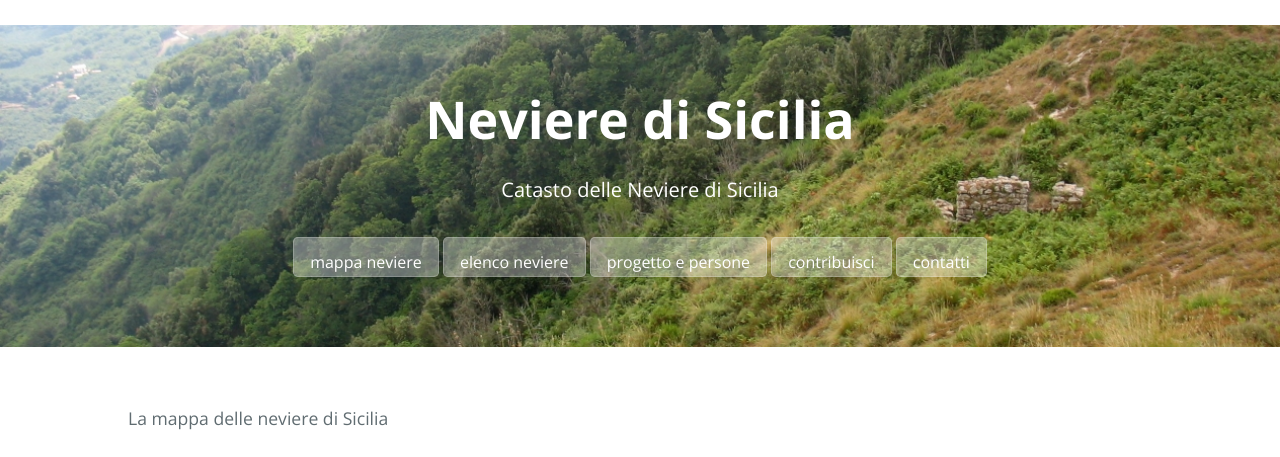
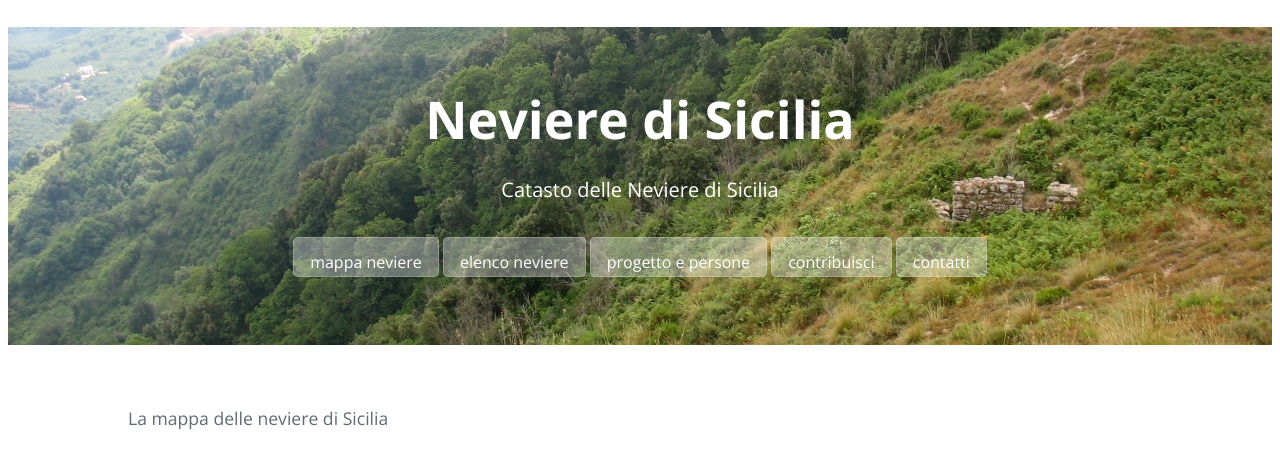
Before and after one commit to NeviereDiSicilia/nevieredisicilia.github.io, a Jekyll site: the page built from index.html, in a window 1280 px wide. Shown: the top 457 px of the page. Built offline with Jekyll 4.4.1, drawn with Linux system fonts in a browser that asks for light colours; grey boxes are pictures that could not be loaded.

Commit message:
Update cayman.css

```diff
--- a/css/cayman.css
+++ b/css/cayman.css
@@ -145,7 +145,7 @@
   .btn + .btn { margin-top: 1rem; margin-left: 0; } }
 
 /*.page-header { color: #fff; text-align: center; background-color: #159957; background-image: linear-gradient(120deg, #155799, #159957); }*/
-.page-header { color: #ffffff; text-align: center; background-color: transparent; background-image: url("/images/neviera_monte_fossa_neve_1264.jpg"); background-repeat: no-repeat; background-position: center; background-size: contain; /* box-sizing: content-box;*/ }
+.page-header { color: #ffffff; text-align: center; background-color: transparent; background-image: url("/images/neviera_monte_fossa_neve_1264.jpg"); background-repeat: no-repeat; background-position: center; /*background-size: contain; */ box-sizing: content-box; }
 @media screen and (min-width: 64em) { .page-header { padding: 5rem 6rem; } }
 @media screen and (min-width: 42em) and (max-width: 64em) { .page-header { padding: 3rem 4rem; } }
 @media screen and (max-width: 42em) { .page-header { padding: 2rem 1rem; } }
```
